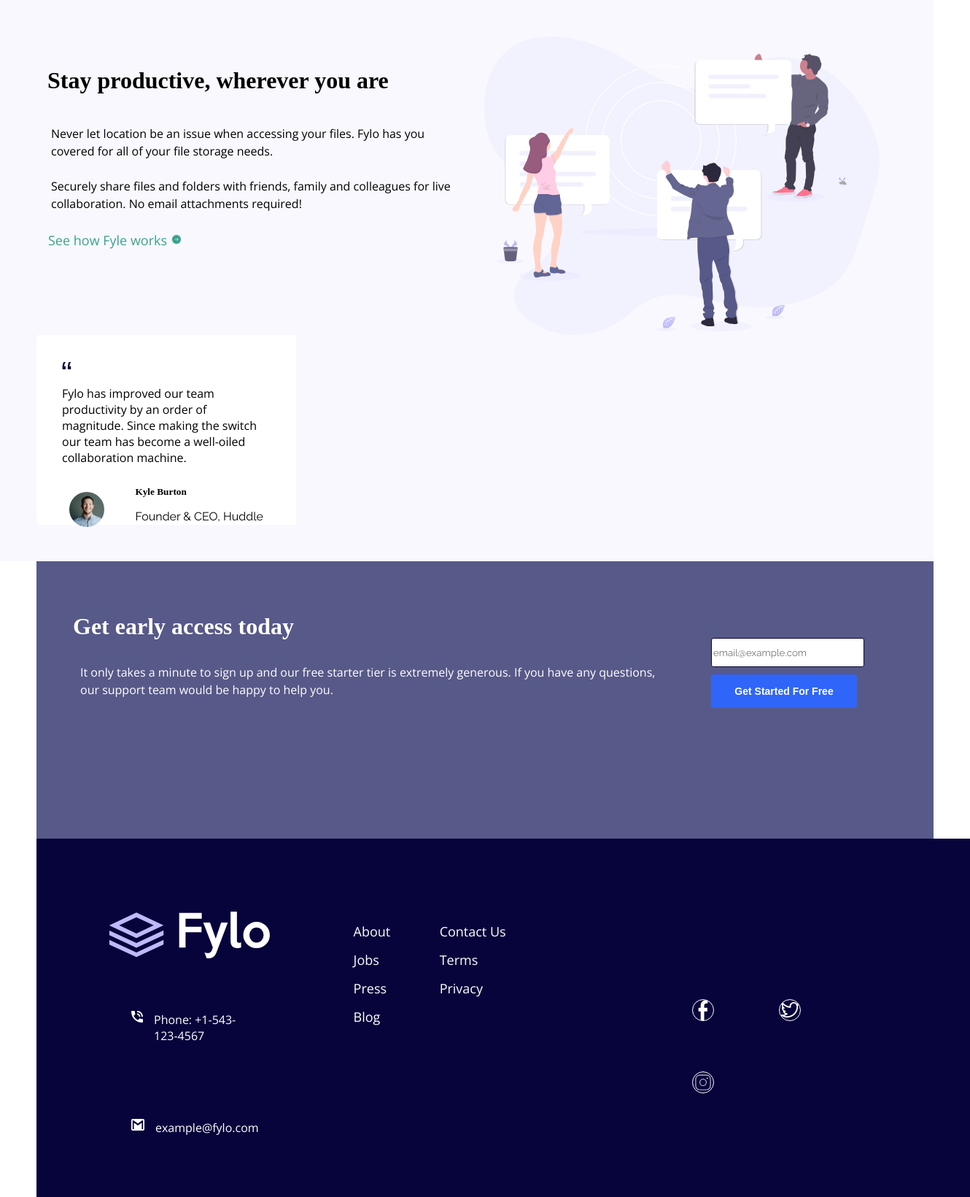
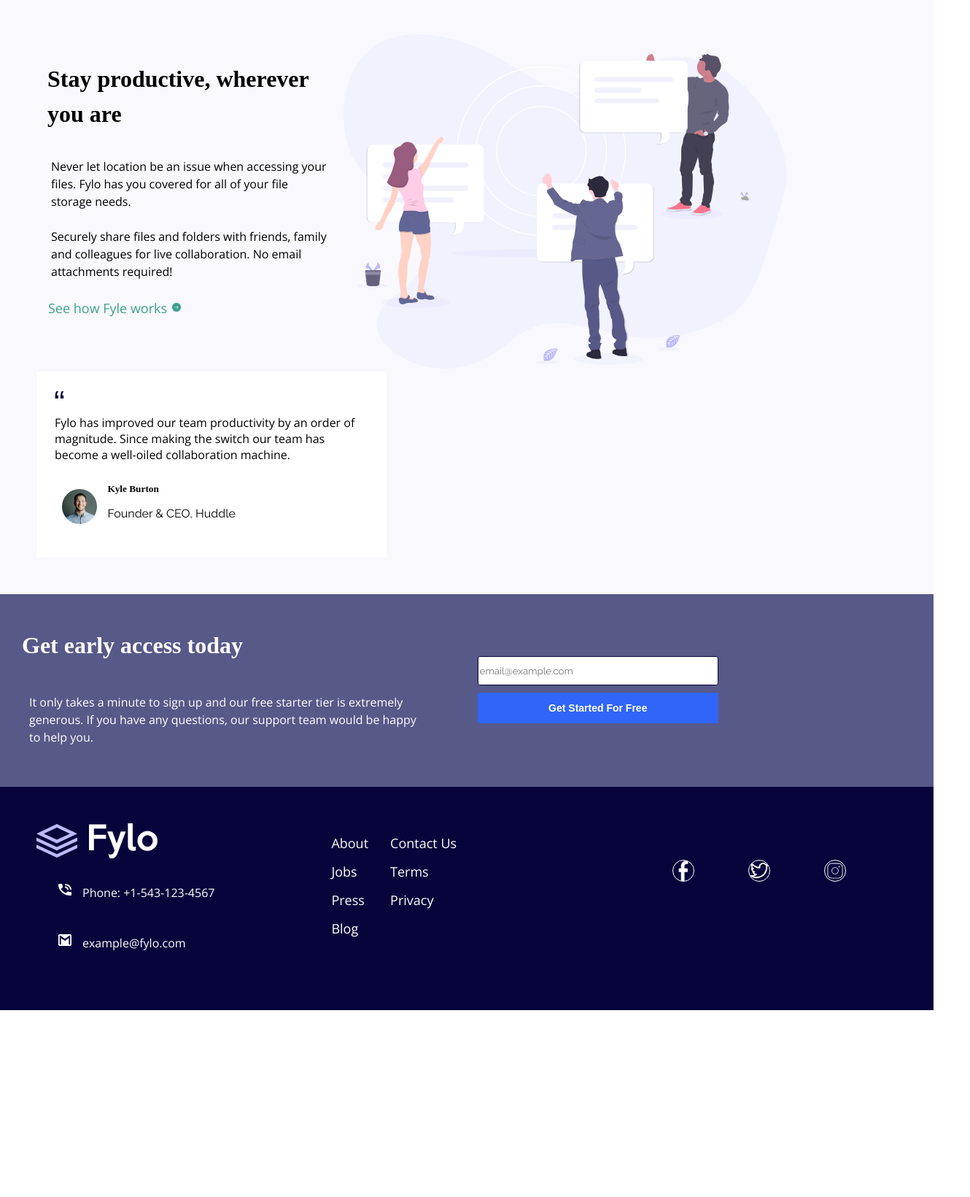
Before and after one commit to murad-karimli/my_repo, a plain HTML site: page index.html in a window 1280 px wide. Shown: the part 701-2341 px from the top of the page at 73% size, 1330 px wide, since content can reach past the window. After the commit the page ends 2085 px from the top, so only its background shows below. Drawn offline with nearby package versions, Linux system fonts and the light colour scheme.

Commit message:
homework

```diff
--- a/assets/css/style.css
+++ b/assets/css/style.css
@@ -5,14 +5,17 @@ body{
     margin: 0;
     padding:0;
 }
+.header-con
+{
+    margin: 30px;
+}
 .nav-con a{
     color: black;
     margin: 28px;
 }
-.first-image-con{
-    background-image: url("/assets/images/illustration-1.svg");
-    width: 50%;
-    height: 474px;
+.first-image-con img{
+    width: 80%;
+    height: auto;
 }
 h5{
     display: inline;
@@ -24,9 +27,9 @@ h5{
 button{
     background-color: #2f65f8;
     margin: 5px;
+    padding: 13px;
     border: none;
-    width: 200px;
-    height: 46px;
+    height: auto;
     border-radius:3.1px ;
     color: #ffff;
     font-size: 14px;
@@ -41,21 +44,18 @@ input{
     border-radius: 3.1px;
 }
 .get-started-input{
-    width: 60%;
+    width: 50%;
 }
 .get-input
 {
-    width: 100%;
+    width: 60%;
 }
 .about-fylo-second-con{
     background:url("/assets/images/Rectangle.png"),#F8F8FE;
-
 }
-.second-img-con{
-    background: url("/assets/images/illustration-2.svg");
-    width: 50%;
-    height: 409px;
-    z-index: 1;
+.second-img-con img{
+    width: 80%;
+    height: auto;
 }
 .second-text-con{
     padding: 10px;
@@ -69,13 +69,14 @@ input{
     color: #71DFCC;
 }
 .founder-con{
-    width: 356px;
-    height: 260px;
-    padding: 35px;
+   max-width: 30rem;
+    height: auto;
+    padding: 25px;
     background-color: #FFFFFF;
 }
 .about-founder{
     padding: 10px;
+    width: 60%;
 }
 .founder-img-con{
     background: url("/assets/images/avatar-testimonial.jpg");
@@ -85,10 +86,29 @@ input{
 }
 .get-access-con{
     background-color: #575988;
-    padding: 50px;
+    height: auto;
+    width: 100%;
+    padding: 30px;
+}
+.get-access-con-div
+{
+    width: 100%;
+}
+.access-text
+{
+    max-width: 60%;
 }
 .get-email{
-    height: 280px;
+    height:auto;
+    width: 100%;
+}
+.get-started-btn
+{
+    max-width: 60rem;
+}
+.for-free-btn
+{
+    max-width: 60%;
 }
  button:hover
 {
@@ -98,22 +118,28 @@ input{
 .footer-con{
     background-color: #07043B;
     width: 100%;
-    height: 12  00px;
+    height: auto;
 }
-.logos{
-    color: #ffff;
-}
+
 .log0{
     width: 18px;
     height: 16px;
-    margin: 15px;
+    margin-left: 15px;
 }
-.footer-link-con{
-    height: 100px;
-    width: 300px;
+.logo-and-contact
+{
+    width: 33%;
+}
+.contact-div
+{
+    width: 32%;
+}
+.footer-links{
+    height: auto;
+    width: 35%;
   flex-direction: row;
 }
-.footer-link-con a:hover
+.footer-links a:hover
 {
     color: #2f65f8;
     transition: 0.7s ease-in-out;
@@ -136,28 +162,18 @@ input{
     height: 30px;
     display: none;
 }
-.contact-div
-{
-    margin: 120px;
-}
 @media only screen and (max-width: 1184px) {
-    .footer-con-div{
+    .footer-con
+    {
         flex-direction: column;
-      align-items: center;
-      justify-content: center;
     }
-    .footer-link-con
+    .footer-links
     {
         display: flex;
         flex-direction: column;
-
     }
     .get-access-con-div{
         flex-direction: column;
-    }
-    .about-fylo-second-con
-    {
-        width: 100%;;
     }
   }
 
@@ -169,23 +185,35 @@ input{
   .nav-con a{
       display: none;
   }
-
+  .logo
+  {
+      width: 50%;
+  }
   @media only screen and (max-width: 870px) {
       .first-div
       {
           flex-direction: column;
+          width: 100%;
       }
+      .first-text-con
+      {
+          width: 100%;
+      }
+      .second-text-con
+      {
+          width: 100%   ;
+      }
+
       .second-div
       {
           flex-direction: column;
       }
-      .logo
-      {
-          width: 110px;
-      }
-      .get-started-input
-      {
-          width: max-content;
-      }
+
   }
 }
+@media only screen and (max-width: 476px) {
+    .about-founder
+    {
+        flex-direction: column;
+    }
+}
--- a/index.html
+++ b/index.html
@@ -1,9 +1,9 @@
 <!DOCTYPE html>
 <html lang="en">
   <head>
-    <meta charset="UTF-8">
-    <meta http-equiv="X-UA-Compatible" content="IE=edge">
-    <meta name="viewport" content="width=device-width, initial-scale=1.0">
+    <meta charset="UTF-8" />
+    <meta http-equiv="X-UA-Compatible" content="IE=edge" />
+    <meta name="viewport" content="width=device-width, initial-scale=1.0" />
     <title>Fylo</title>
   </head>
   <link rel="preconnect" href="https://fonts.googleapis.com" />
@@ -15,8 +15,7 @@
   <link rel="stylesheet" href="assets/css/style.css" />
   <link rel="stylesheet" href="assets/css/style2.css" />
   <body>
-
-    <div class="header con flex jus-con-spa-bet align-it-cen margin50">
+    <div class="header-con flex jus-con-spa-bet align-it-cen ">
       <div class="img-con">
         <img src="assets/images/Group 5.png" class="logo" alt="" />
       </div>
@@ -28,17 +27,14 @@
         <img
           src="assets/images/hamburger-menu-svgrepo-com.svg"
           class="hamburger"
-              alt=""/>
+          alt=""
+        />
+      </div>
     </div>
 
-    </div>
-
-    <div class="about-fylo-first-con flex flex-wrap jus-con-spa-bet margin50">
-
+    <div class="about-fylo-first-con flex flex-wrap jus-con-spa-bet padding50">
       <div class="flex first-div">
-
         <div class="first-text-con">
-
           <h1 class="h1-titles raleway700">
             All your files in one secure location, accessible anywhere.
           </h1>
@@ -50,57 +46,46 @@
           <input
             type="text"
             placeholder="Enter your email..."
-                class="open-sans400 get-started-input"/>
-                <button class="raleway700">Get Started</button>
+            class="open-sans400 get-started-input"
+          />
+          <button class="raleway700 get-started-btn">Get Started</button>
         </div>
 
         <div class="first-image-con background-size-pos">
-
+          <img src="/assets/images/illustration-1.svg" alt="">
         </div>
-
       </div>
     </div>
 
-
-
-    <div class="about-fylo-second-con flex flex-wrap flex-dir-column padding50 ">
-
+    <div class="about-fylo-second-con flex flex-wrap flex-dir-column padding50">
       <div class="flex second-div">
         <div class="second-text-con">
-
-                <h1
-                class="h1-titles raleway700 justify-con-cen"
-                >
+          <h1 class="h1-titles raleway700 justify-con-cen">
             Stay productive, wherever you are
           </h1>
-                <p
-                class="p-texts open-sans400 "
-                >
+          <p class="p-texts open-sans400">
             Never let location be an issue when accessing your files. Fylo has
             you covered for all of your file storage needs.
             <br /><br />
-                Securely share files and folders with friends, family and
-                colleagues for live collaboration. No email attachments required!
+            Securely share files and folders with friends, family and colleagues
+            for live collaboration. No email attachments required!
           </p>
           <a href="#" class="how-works-a open-sans400 a-element"
             >See how Fyle works <img src="assets/images/icon-arrow.svg" alt=""
           /></a>
-
         </div>
 
-
-            <div class="second-img-con background-size-pos"></div>
-
-
+        <div class="second-img-con background-size-pos">
+          <img src="/assets/images/illustration-2.svg" alt="">
         </div>
-
+      </div>
 
       <div class="founder-con">
         <img src="assets/images/icon-quotes.svg" alt="" />
-          <p class="open-sans400 ">
+        <p class="open-sans400">
           Fylo has improved our team productivity by an order of magnitude.
-            Since making the switch our team has become a well-oiled
-            collaboration machine.
+          Since making the switch our team has become a well-oiled collaboration
+          machine.
         </p>
 
         <div class="about-founder flex jus-con-spa-bet">
@@ -112,15 +97,12 @@
             <p class="raleway400">Founder & CEO, Huddle</p>
           </div>
         </div>
-
+      </div>
     </div>
 
-
-    </div>
-
-    <div class="get-access-con flex margin-l50 jus-con-spa-bet">
-        <div class="get-access-con-div flex">
-          <div class="access-text">
+    <div class="get-access-con flex jus-con-spa-bet">
+      <div class="get-access-con-div flex jus-con-spa-be">
+        <div class="access-text flex flex-dir-column">
           <h1
             class="access-h1 h1-texts color-white raleway700 text-align-cen justify-con-cen align-it-cen"
           >
@@ -134,36 +116,41 @@
             would be happy to help you.
           </p>
         </div>
-
         <div class="get-email flex flex-dir-column padding50">
           <input
             type="text"
             placeholder="email@example.com"
             class="raleway400 get-input"
           />
-            <button class="raleway700">Get Started For Free</button>
+          <button class="raleway700 for-free-btn">Get Started For Free</button>
         </div>
       </div>
     </div>
 
-      <div class="footer-con flex jus-con-spa-bet margin-l50 padding50">
-        <div class="footer-con-div flex">
-          <div
-            class="logos flex flex-dir-column background-size-pos margin50 jus-con-spa-bet color-white"
-          >
+  <div class="footer-con flex  margin-l5 padding50">
+
+    <div class="logo-and-contact">
+
+    <div class="fylo-footer-logo ">
       <img src="assets/images/footer-logo.svg" alt="" />
+    </div>
 
     <div class="flex color-white margin15">
       <img src="assets/images/icon-phone.svg" class="log0 margin15" alt="" />
       <p class="open-sans400">Phone: +1-543-123-4567</p>
     </div>
+
     <div class="flex color-white margin15">
       <img src="assets/images/icon-email.svg" class="log0 margin15" alt="" />
       <p class="open-sans400">example@fylo.com</p>
     </div>
+
     </div>
-                <div class="footer-link-con flex jus-con-spa-bet margin50">
+
+    <div class="footer-links flex ">
+
     <div class="">
+
       <a href="#" class="a-element color-white margin15 flex open-sans400">
         About
       </a>
@@ -176,8 +163,11 @@
      <a href="#" class="a-element color-white margin15 flex open-sans400">
         Blog
      </a>
+
     </div>
+
     <div class="">
+
       <a href="#" class="a-element color-white margin15 flex open-sans400">
         Contact Us
       </a>
@@ -187,11 +177,13 @@
       <a href="#" class="a-element color-white margin15 flex open-sans400">
         Privacy
       </a>
-                    </div>
+
     </div>
 
+    </div>
 
     <div class="contact-div">
+
     <img
     src="assets/images/little-facebook-logo-svgrepo-com.svg"
     class="contact log0 border-radius50"
@@ -209,9 +201,9 @@
     class="contact log0 border-radius50"
     alt=""
      />
+
     </div>
 
   </div>
-      </div>
   </body>
 </html>
```
Lines whose indentation alone changed are shown as unchanged.
